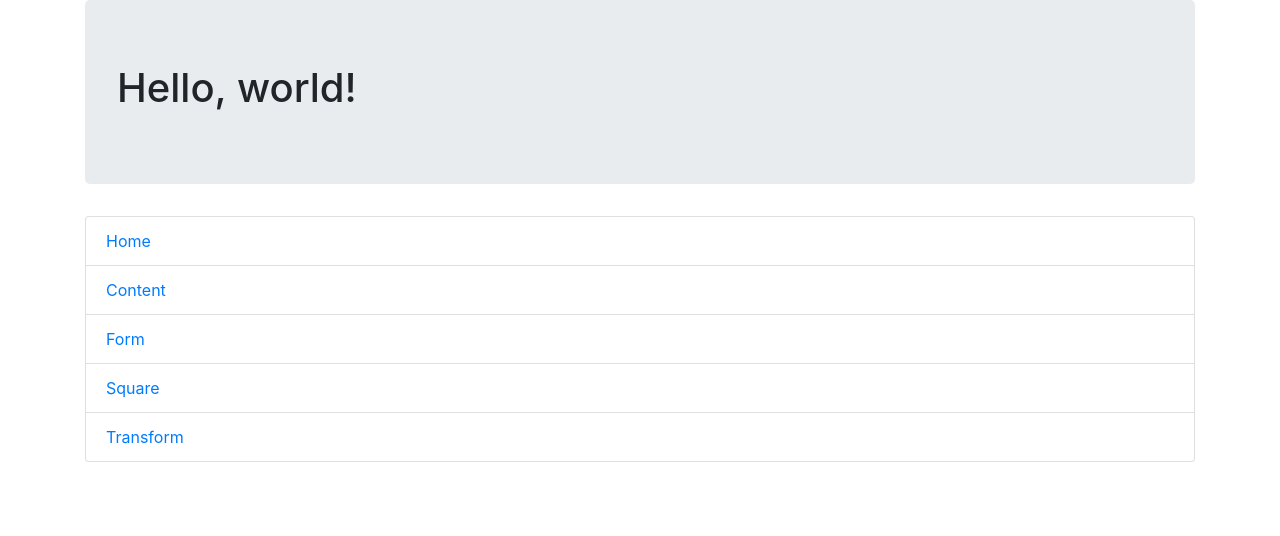
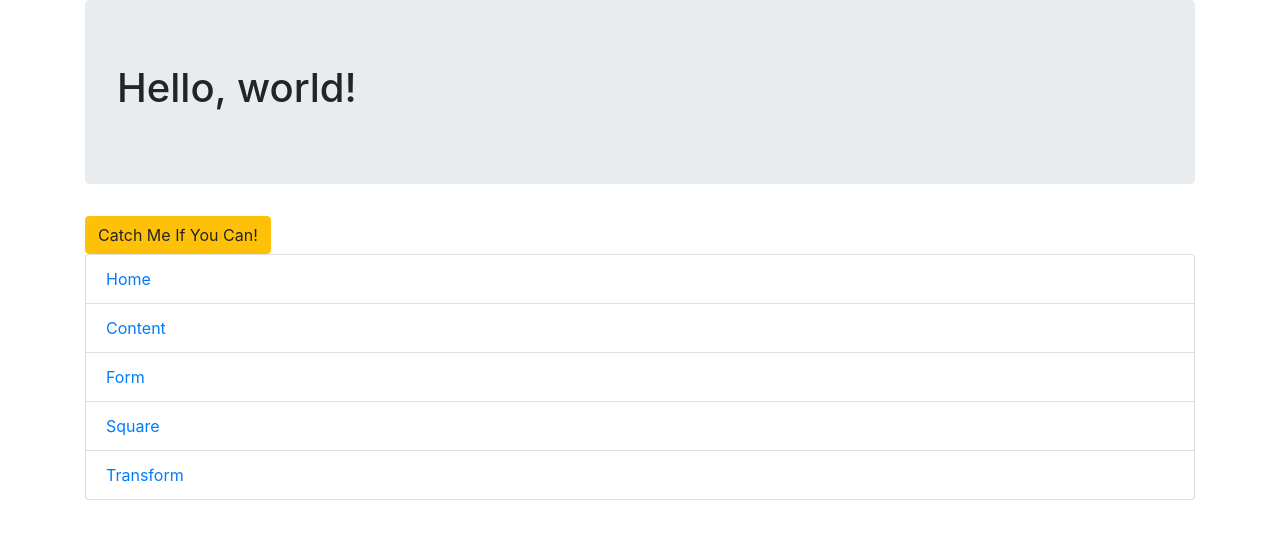
Before and after one commit to bettyeverett/react-testing-app, a React (Create React App) app: page /catchme in a window 1280 px wide. Shown: the top 536 px of the page. Built offline with nearby package versions, Linux system fonts and the light colour scheme.

Commit message:
Using pre-built bootstrap components to create a button component that jumps to a different y position on clicking.

```diff
--- a/src/App.js
+++ b/src/App.js
@@ -13,6 +13,7 @@ import Square from "./stuff/Square";
 import Transform from "./form/Transform";
 import Footer from "./stuff/Footer";
 import Progress from "./pbcomponents/Progress";
+import CatchMe from "./pbcomponents/CatchMe";
 
 // use the Header component as if it was an HTML element
 const App = () => (
@@ -22,6 +23,11 @@ const App = () => (
     <Route exact path="/content" component={ Paragraph }/>
     <Route exact path="/form" component={ Form } />
     <Route exact path="/progress" component={ Progress } />
+    <Route exact path="/catchme" render={ () => (
+      <CatchMe
+        jump="100"
+      /> ) }
+    />
 
     <Route path="/square" render={ () => (
       <Square
--- /dev/null
+++ b/src/pbcomponents/CatchMe.js
@@ -0,0 +1,46 @@
+// Using only React Bootstrap components (there shouldn't be any HTML elements), create a <CatchMeIfYouCan jump={ 100 }> component. It should have a button that when clicked moves jump pixels down the screen.
+import React, { Component } from "react";
+import { Button } from "react-bootstrap";
+
+class CatchMe extends Component {
+
+    constructor(props) {
+        super(props);
+
+        this.state = {
+            yposition: 0,
+        };
+
+        this.handleClick = this.handleClick.bind(this);
+
+    }
+
+    handleClick() {
+
+        let { yposition } = this.state;
+        let { jump } = this.props;
+
+        this.setState( {
+            yposition: yposition + +jump,
+        } );
+
+    }
+
+    render() {
+
+        let { yposition } = this.state;
+
+        return (
+            <Button
+                variant="warning"
+                style={ { position: "relative", top: yposition + "px" } }
+                onClick={ this.handleClick }
+            >
+                Catch Me If You Can!
+            </Button>
+        );
+    }
+
+}
+
+export default CatchMe;
```
